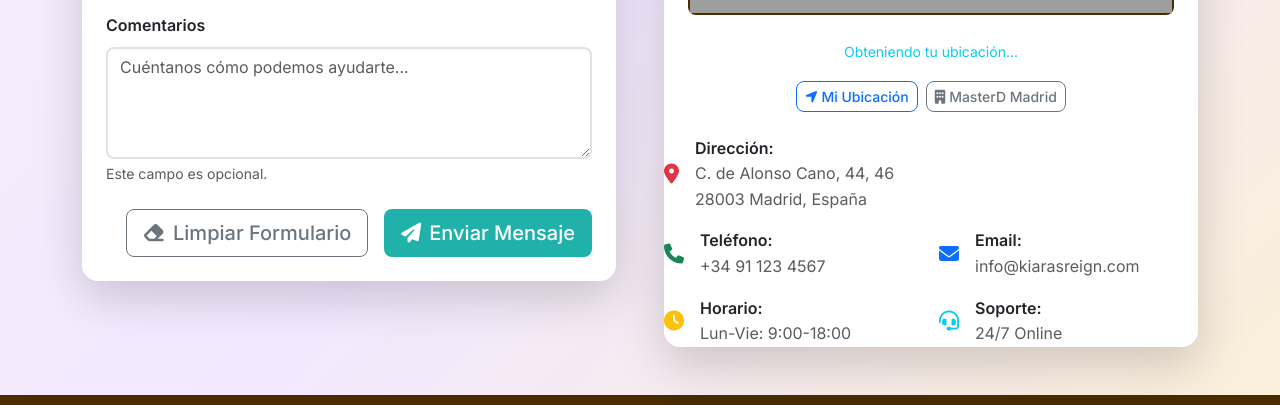
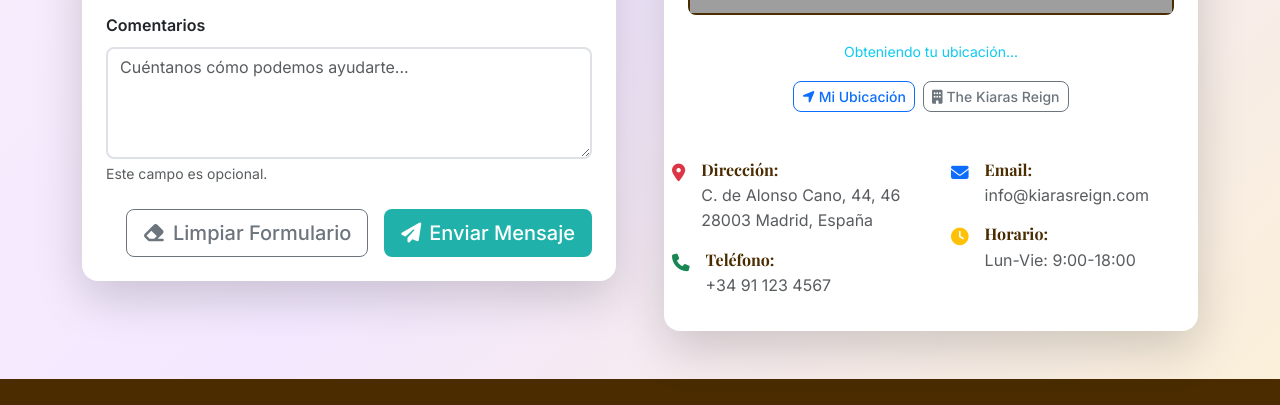
Before and after one commit to GuiTuristico/The-Kiara-s-Reign, a plain HTML site: page views/contacto.html in a window 1280 px wide. Shown: the part 905-1310 px from the top of the page. Drawn offline with nearby package versions, Linux system fonts and the light colour scheme; some packages are replaced by stand-ins of ours; grey boxes are pictures that could not be loaded.

Commit message:
Update contacto.html

```diff
--- a/views/contacto.html
+++ b/views/contacto.html
@@ -188,59 +188,50 @@
                                 <i class="fas fa-location-arrow me-1"></i>Mi Ubicación
                                 </button>
                              <button type="button" class="btn btn-sm btn-outline-secondary" onclick="centerOnMasterD()">
-                                <i class="fas fa-building me-1"></i>MasterD Madrid
+                                <i class="fas fa-building me-1"></i>The Kiaras Reign
                                 </button>
                                 </div>
 
                             </div>
 
                             <!-- Información de contacto -->
-                            <div class="row g-3">
-                                <div class="col-12">
-                                    <div class="d-flex align-items-center">
-                                        <i class="fas fa-map-marker-alt text-danger me-3 fs-5"></i>
+                            <div class="row mt-4">
+    <div class="col-md-6 mb-3">
+        <div class="d-flex align-items-start mb-3 ps-2">
+            <i class="fas fa-map-marker-alt text-danger me-3 mt-1" style="font-size: 1.1rem;"></i>
             <div>
-                                            <strong>Dirección:</strong><br>
-                                            <span class="text-muted"> C. de Alonso Cano, 44, 46<br>28003 Madrid, España</span>
+                <h6 class="fw-bold mb-1" style="color: #4A2C00;">Dirección:</h6>
+                <p class="mb-0 text-muted">
+                    C. de Alonso Cano, 44, 46
+
+                    28003 Madrid, España
+                </p>
+            </div>
+        </div>
+
+        <div class="d-flex align-items-start mb-3 ps-2">
+            <i class="fas fa-phone text-success me-3 mt-1" style="font-size: 1.1rem;"></i>
+            <div>
+                <h6 class="fw-bold mb-1" style="color: #4A2C00;">Teléfono:</h6>
+                <p class="mb-0 text-muted">+34 91 123 4567</p>
             </div>
         </div>
     </div>
-                                <div class="col-md-6">
-                                    <div class="d-flex align-items-center">
-                                        <i class="fas fa-phone text-success me-3 fs-5"></i>
+
+    <div class="col-md-6 mb-3">
+        <div class="d-flex align-items-start mb-3 ps-2">
+            <i class="fas fa-envelope text-primary me-3 mt-1" style="font-size: 1.1rem;"></i>
             <div>
-                                            <strong>Teléfono:</strong><br>
-                                            <span class="text-muted">+34 91 123 4567</span>
+                <h6 class="fw-bold mb-1" style="color: #4A2C00;">Email:</h6>
+                <p class="mb-0 text-muted">info@kiarasreign.com</p>
             </div>
         </div>
-                                </div>
-                                <div class="col-md-6">
-                                    <div class="d-flex align-items-center">
-                                        <i class="fas fa-envelope text-primary me-3 fs-5"></i>
+
+        <div class="d-flex align-items-start mb-3 ps-2">
+            <i class="fas fa-clock text-warning me-3 mt-1" style="font-size: 1.1rem;"></i>
             <div>
-                                            <strong>Email:</strong><br>
-                                            <span class="text-muted">info@kiarasreign.com</span>
-                                        </div>
-                                    </div>
-                                </div>
-                                <div class="col-md-6">
-                                    <div class="d-flex align-items-center">
-                                        <i class="fas fa-clock text-warning me-3 fs-5"></i>
-                                        <div>
-                                            <strong>Horario:</strong><br>
-                                            <span class="text-muted">Lun-Vie: 9:00-18:00</span>
-                                        </div>
-                                    </div>
-                                </div>
-                                <div class="col-md-6">
-                                    <div class="d-flex align-items-center">
-                                        <i class="fas fa-headset text-info me-3 fs-5"></i>
-                                        <div>
-                                            <strong>Soporte:</strong><br>
-                                            <span class="text-muted">24/7 Online</span>
-                                        </div>
-                                    </div>
-                                </div>
+                <h6 class="fw-bold mb-1" style="color: #4A2C00;">Horario:</h6>
+                <p class="mb-0 text-muted">Lun-Vie: 9:00-18:00</p>
             </div>
         </div>
     </div>
```
Lines whose indentation alone changed are shown as unchanged.
